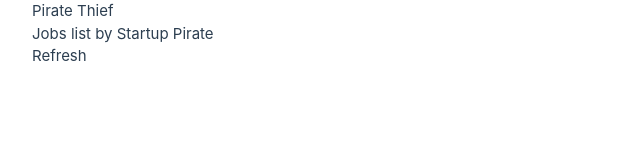
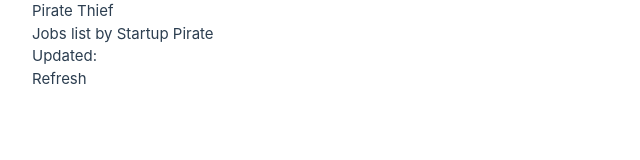
Before and after one commit to gtopsis/pirate-thief, a Vue app: page / in a window 1280 px wide. Shown: the top 160 px of the page, without its empty margins (0-640 px from the left). Built offline with nearby package versions, Linux system fonts and the light colour scheme; no server answers.

Commit message:
feat: add last-update date in header

```diff
--- a/src/App.vue
+++ b/src/App.vue
@@ -43,6 +43,8 @@
   { deep: true, immediate: true }
 )
 
+const jobsLastUpdated = ref<string | null>(null)
+
 const spreadsheetId = import.meta.env.VITE_GOOGLE_SPREADSHEET_ID
 const apiKey = import.meta.env.VITE_GOOGLE_SPREADSHEET_API_KEY
 const url = `https://sheets.googleapis.com/v4/spreadsheets/${spreadsheetId}/values/Sheet1?key=${apiKey}`
@@ -51,6 +53,8 @@
 
   try {
     const response = await axios.get(url)
+    jobsLastUpdated.value = new Date().toLocaleString()
+
     return response.data.values
   } catch (error) {
     console.error(error)
@@ -85,7 +89,7 @@
       <div class="mb-4 flex items-center justify-between">
         <div class="">
           <h5
-            class="logo static block font-sans font-semibold leading-snug tracking-normal text-blue-gray-900 antialiased text-2xl mb-4"
+            class="logo static block font-sans font-semibold leading-snug tracking-normal text-blue-gray-900 antialiased text-2xl mb-2"
           >
             Pirate Thief
           </h5>
@@ -96,13 +100,18 @@
               href="https://docs.google.com/spreadsheets/d/1s8XLKx-D23jEBM-LifstRFWX2Zj6Lv98twNxObHeXjQ/edit?gid=0#gid=0"
               target="_blank"
               rel="noopener noreferrer"
+              class="font-bold"
             >
               Startup Pirate
             </a>
           </h6>
         </div>
 
-        <RefreshButton :isLoading="isLoading" @click="refreshData" />
+        <div class="flex items-center">
+          <p class="mb-0 mr-4">Updated: {{ jobsLastUpdated }}</p>
+
+          <RefreshButton :isLoading="isLoading" @click="refreshData" />
+        </div>
       </div>
 
       <FilterList :filters="filters" @filter:click="updateActiveFilters" />
```
